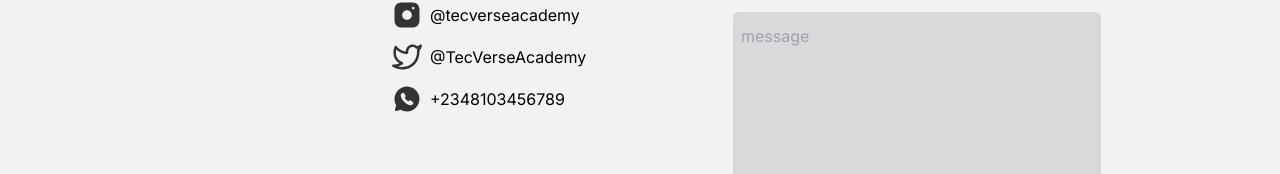
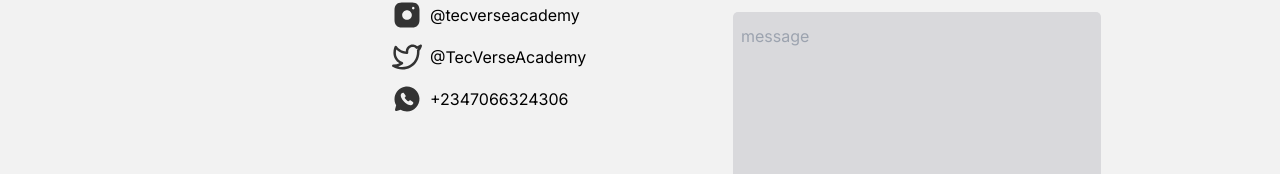
Before and after one commit to brytebee/____10nth_Mnoht___, a Next.js app: page /contact in a window 1280 px wide. Shown: the part 369-543 px from the top of the page. Built offline with nearby package versions, Linux system fonts and the light colour scheme.

Commit message:
feat(app): Update whatsapp link and number

```diff
--- a/src/app/contact/ContactDetails.tsx
+++ b/src/app/contact/ContactDetails.tsx
@@ -55,9 +55,9 @@ export default function ContactDetails() {
           @TecVerseAcademy
         </Link>
 
-        <Link href='whatsapp://send?text=Hello' target='_blank' className='flex gap items-center gap-2 hover:text-[#D97508]'>
+        <Link href='https://wa.me/2347066324306' target='_blank' className='flex gap items-center gap-2 hover:text-[#D97508]'>
           <Image src='/svgs/whatsapp.svg' width={30} height={30} alt='whatsapp' />
-          +2348103456789
+          +2347066324306
         </Link>
       </div>
       <MobileContactDetails />
```
